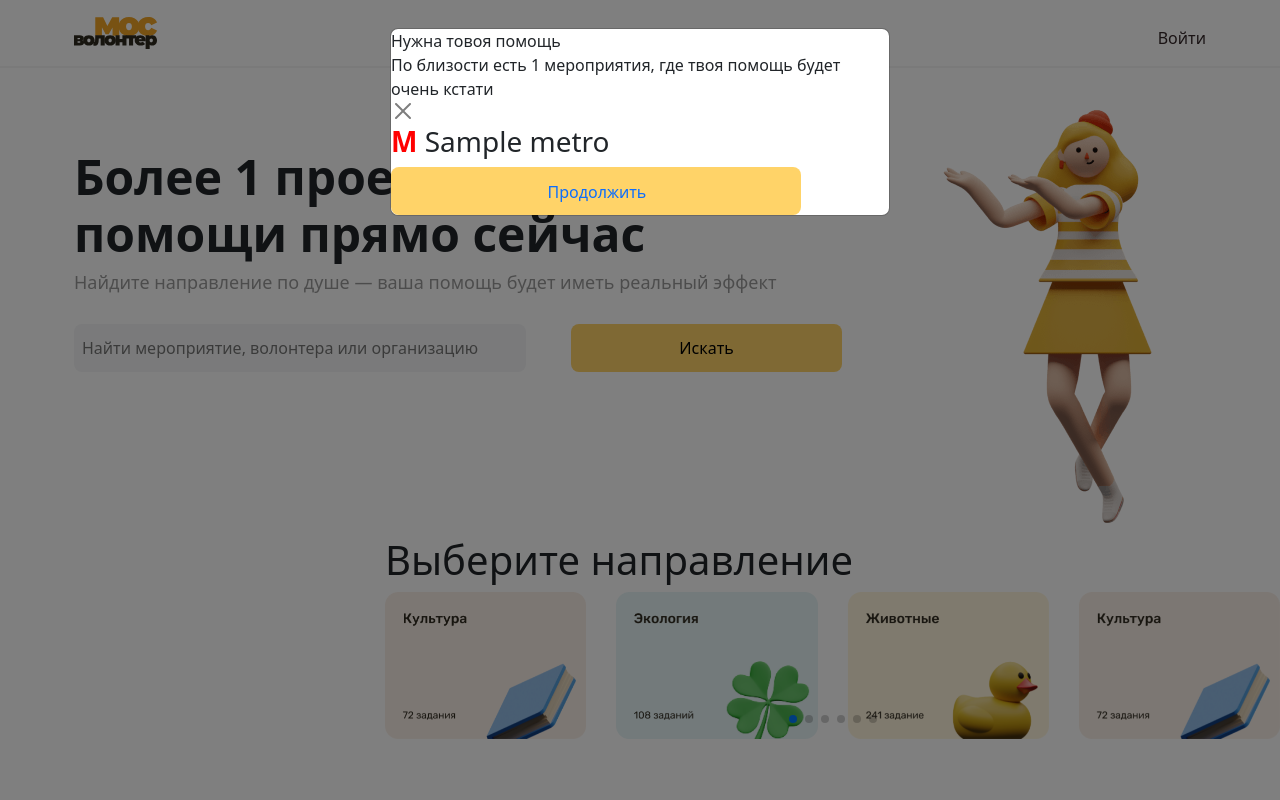
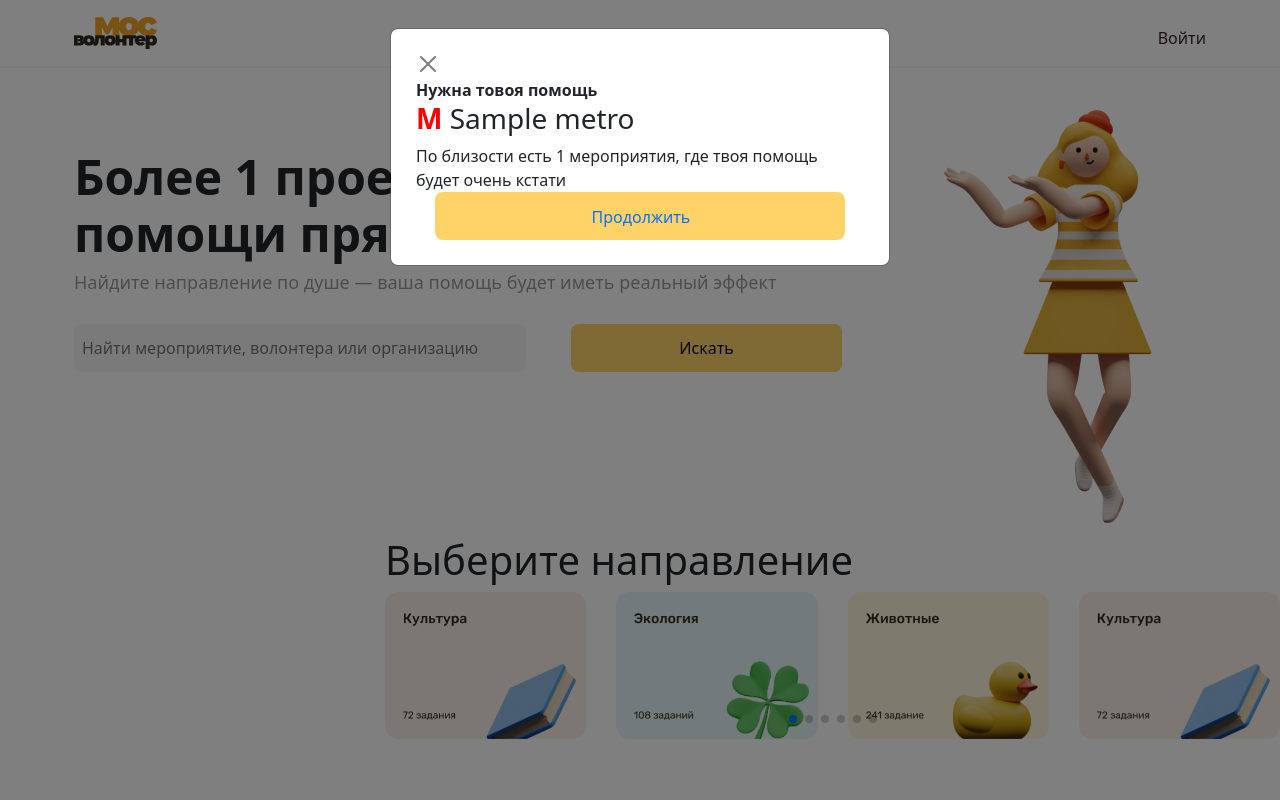
Before and after one commit to KingT2999/MOSCOW_CITY_HACK, a Django app: template vacancies/templates/vacancies/vacancy_list.html in a window 1280 px wide. Run offline with Django 4.2, Linux system fonts and the light colour scheme; tables that the repository leaves empty hold one stand-in row (values such as "Sample post"); the template is opened without the code that fills it: values that come from a table or form of the project are taken from there, most other values are stand-ins (such as "Sample title", 1, 10 or a date in 2020); grey boxes marked "Sample" are stand-in pictures; some web fonts are replaced.

Commit message:
Modal Front-end

```diff
--- a/vacancies/templates/vacancies/vacancy_list.html
+++ b/vacancies/templates/vacancies/vacancy_list.html
@@ -277,36 +277,24 @@
             <div class="modal fade" id="modal" tabindex="-1" aria-labelledby="exampleModalLabel" aria-hidden="true">
             <div class="modal-dialog">
               <div class="modal-content">
-                <div class="popup__contant">
+                <div class="popup__contant" style="padding: 25px;">
+                  <div class="modal_styles">
                   <div class="Help__flex">
                     <div class="">
-                      <div class="popup__title">Нужна товоя помощь</div>
-                      <div class="popup__text">
-                        По близости есть {{qr_code_metro_count}} мероприятия, где твоя помощь будет очень кстати
-                      </div>
-                    </div>
-                    <button type="button" class="btn-close bntn-closs" data-bs-dismiss="modal" aria-label="Close"></button>
+                      <button type="button" class="btn-close bntn-closs" data-bs-dismiss="modal" aria-label="Close"></button>
+                      <div class="popup__title" style="font-weight: bold;">Нужна товоя помощь</div>
+
+                     </div>
                   </div>
-                  {% comment %} <img src="{% static 'vacancies/vacancy_detail/img/Frame44.png' %}" alt="" class="metro"> {% endcomment %}
+                  </div>
                   <h3><span style="color: red; font-weight: bold;">M</span> {{qr_code_metro.title}}</h3>
+                  <div class="popup__text">
+                     По близости есть {{qr_code_metro_count}} мероприятия, где твоя помощь будет очень кстати
+                   </div>
                   <div class="popup__list">
-                    {% comment %} <ul class="li-reset">
-                      <li class="popup__svg">
-                        <img src="{% static 'vacancies/vacancy_detail/img/svg/Ani.svg' %}" alt="">
-                        <p class="popup__ivent">5 мероприятия</p>
-                      </li>
-                      <li class="popup__svg">
-                        <img src="{% static 'vacancies/vacancy_detail/img/svg/Eco.svg' %}" alt="">
-                        <p class="popup__ivent">3 мероприятия</p>
-                      </li>
-                      <li class="popup__svg">
-                        <img src="{% static 'vacancies/vacancy_detail/img/svg/Edu.svg' %}" alt="">
-                        <p class="popup__ivent">8 мероприятия</p>
-                      </li>
-                    </ul> {% endcomment %}
                   </div>
                   <a href="?metro={{qr_code_metro.id}}">
-                    <div class="button">
+                    <div class="button container-fluid">
                       <p class="button__text">Продолжить</p>
                     </div>
                   </a>
```
